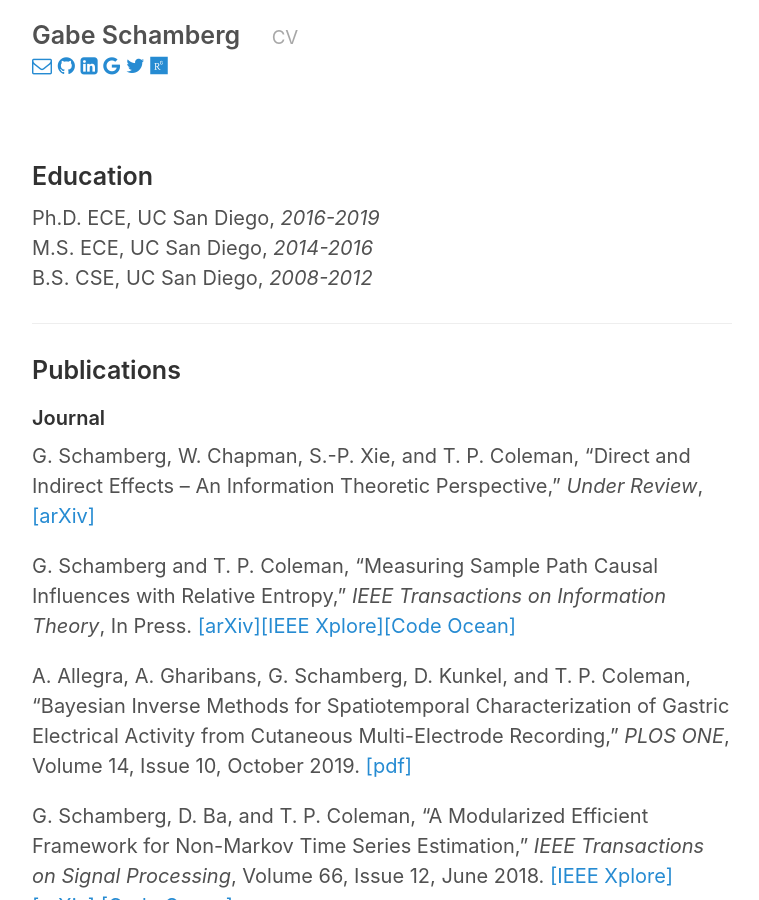
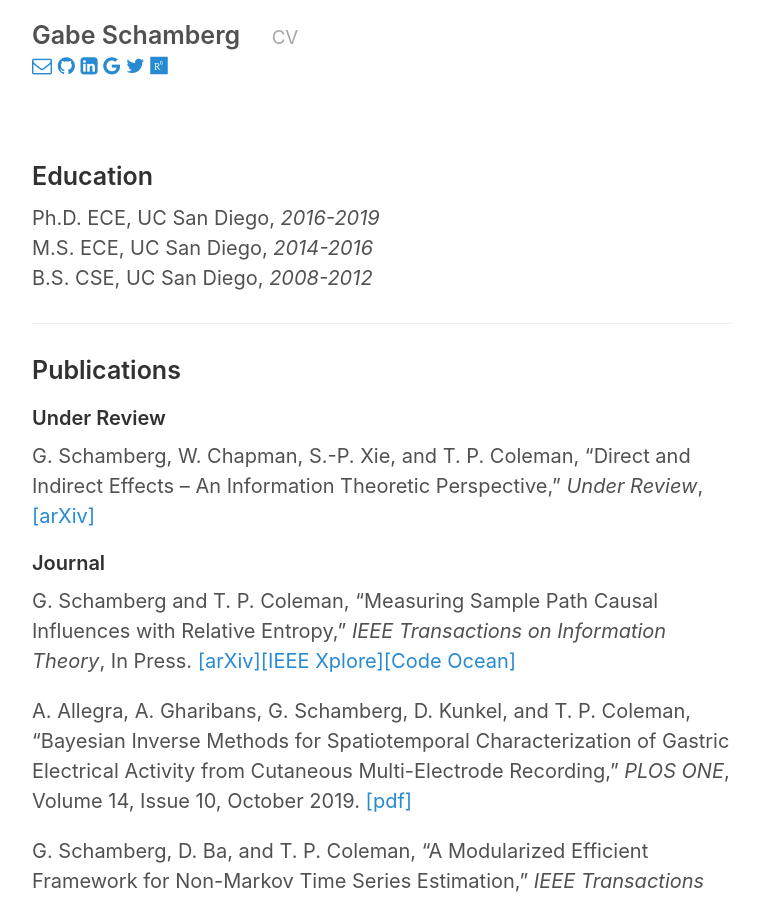
Before and after one commit to gabeschamberg/gabeschamberg.github.io, a Jekyll site: the page built from cv.md, in a window 1280 px wide and 900 px high. Shown: the whole window, without its empty margins (258-1017 px from the left). Built offline with Jekyll 4.4.1, drawn with Linux system fonts in a browser that asks for light colours; nearby versions of some CDN libraries.

Commit message:
updated cv

```diff
--- a/cv.md
+++ b/cv.md
@@ -13,9 +13,11 @@ B.S. CSE, UC San Diego, *2008-2012*
 
 ### Publications
 
-#### Journal
+#### Under Review
 
 G. Schamberg, W. Chapman, S.-P. Xie, and T. P. Coleman, "Direct and Indirect Effects -- An Information Theoretic Perspective," *Under Review*, [[arXiv]](https://arxiv.org/abs/1912.10508)
+
+#### Journal
 
 G. Schamberg and T. P. Coleman, "Measuring Sample Path Causal Influences with Relative Entropy," *IEEE Transactions on Information Theory*, In Press.
 [[arXiv]](https://arxiv.org/abs/1810.05250)[[IEEE Xplore]](https://ieeexplore.ieee.org/document/8856271)[[Code Ocean]](https://codeocean.com/capsule/8353473/tree/v1)
```
